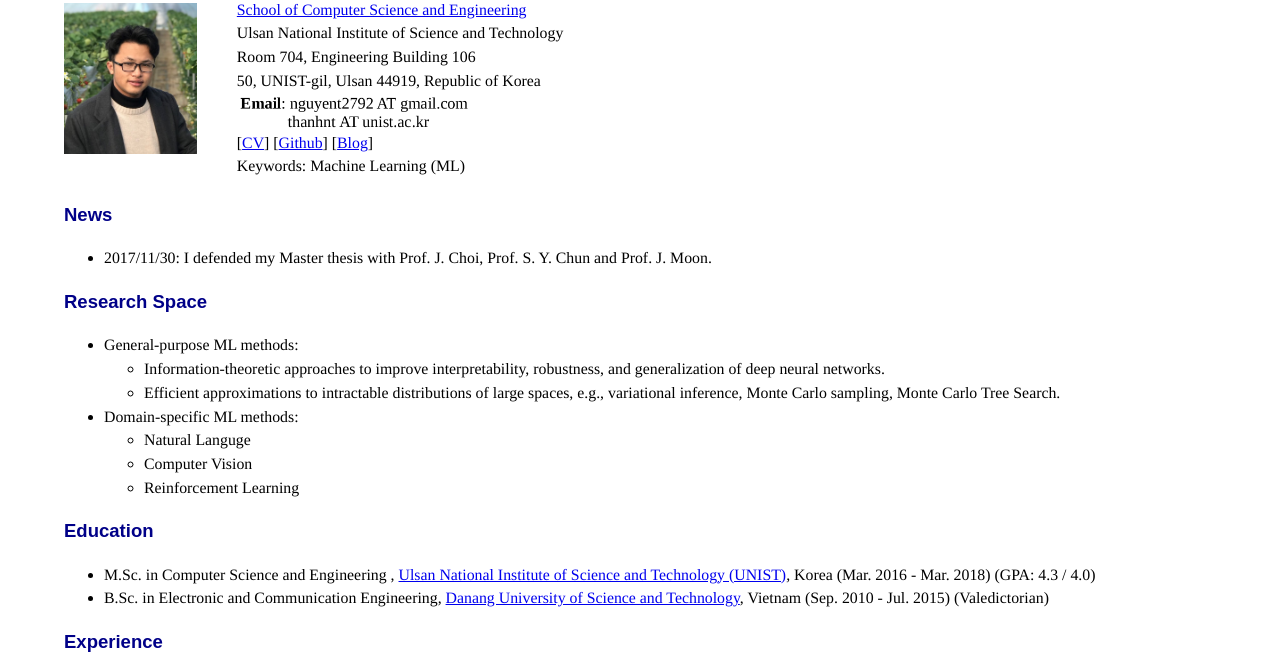
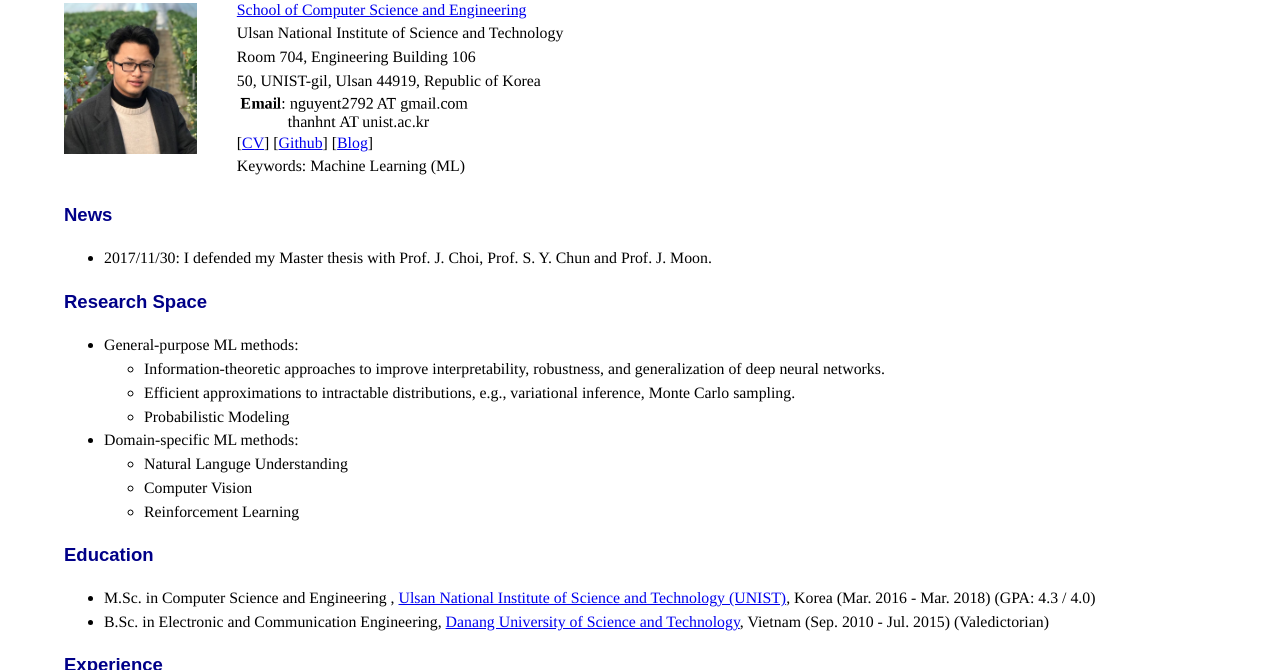
Before and after one commit to thanhnguyentang/thanhnguyentang.github.io, a plain HTML site: page index.html in a window 1280 px wide. Shown: the part 72-742 px from the top of the page. Drawn offline with Linux system fonts and the light colour scheme.

Commit message:
Update index.html

```diff
--- a/index.html
+++ b/index.html
@@ -57,14 +57,14 @@
     <li> General-purpose ML methods:
      <ul>
       <li> Information-theoretic approaches to improve interpretability, robustness, and generalization of deep neural networks.</li>
-      <li> Efficient approximations to intractable distributions of large spaces,
-       e.g., variational inference, Monte Carlo sampling, Monte Carlo Tree Search.
+      <li> Efficient approximations to intractable distributions, e.g., variational inference, Monte Carlo sampling. </li>
+      <li> Probabilistic Modeling </li>
      </ul>
     </li>
 
    <li> Domain-specific ML methods:
     <ul>
-     <li> Natural Languge</li>
+     <li> Natural Languge Understanding</li>
      <li> Computer Vision </li>
      <li> Reinforcement Learning </li>
     </ul>
@@ -158,7 +158,10 @@
 <span style="margin-top:0.5em;margin-bottom:0.5em;text-align:justify"><b>[2016]</b></span>
 <li style="margin-top:0.5em;text-align:justify">
   [TR] <b>T.T. Nguyen</b>, D. Nguyen, and S. J. Hwang. <i>Learning to Attend Relevant Regions in Videos from Fixations</i>.
- <a href="/assets/[AML]relevant-from-fixations.pdf" target="_blank">Technical Report</a>, 2016. </li>
+ <a href="/assets/[AML]relevant-from-fixations.pdf" target="_blank">Technical Report</a>, 2016.
+ <br>
+ <img src="assets/Ik3nhT4.gif" alt="demo-attention">
+ </li>
 
 </ul>
 </div></div>
```
